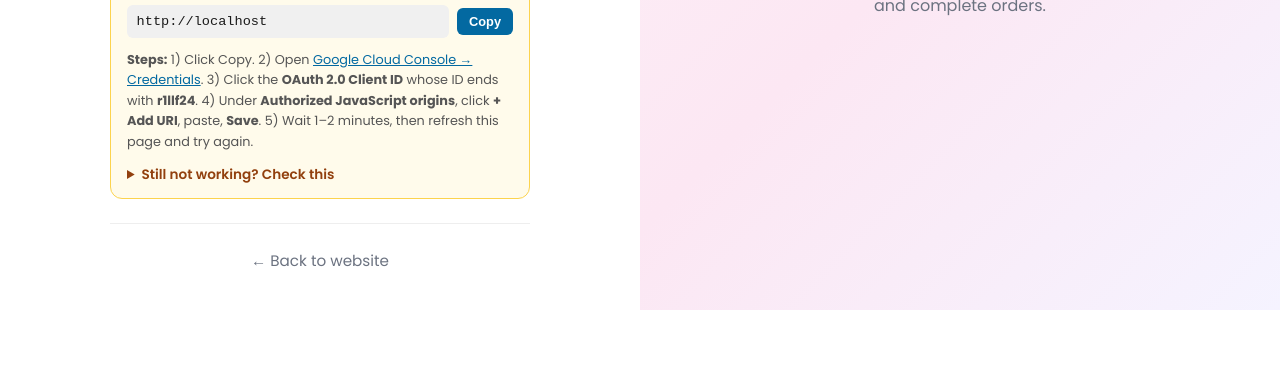
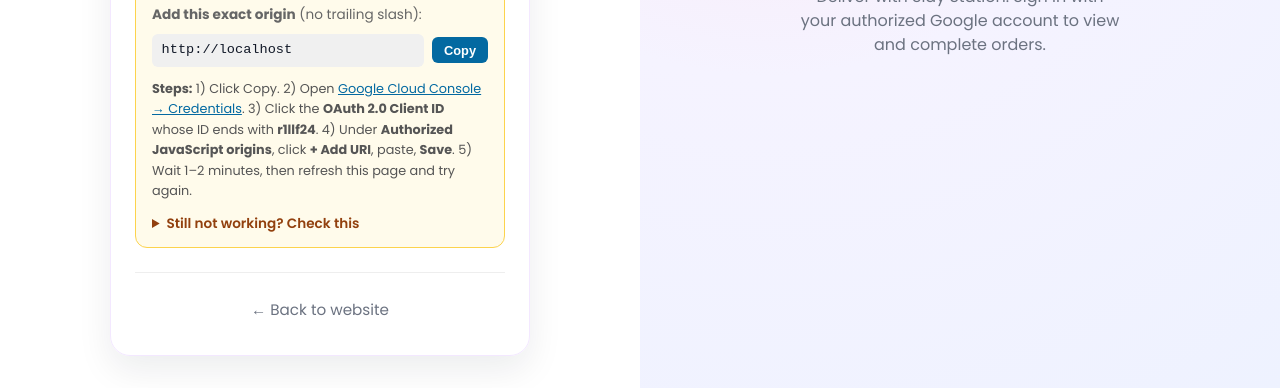
Before and after one commit to preston-254/slaystation, a plain HTML site: page rider-login.html in a window 1280 px wide. Shown: the part 490-878 px from the top of the page. Before the commit the page ends 800 px from the top, so only its background shows below. Drawn offline with nearby package versions, Linux system fonts and the light colour scheme.

Commit message:
Add files via upload

```diff
--- a/rider-login.html
+++ b/rider-login.html
@@ -14,7 +14,12 @@
     <script type="text/javascript" src="https://cdn.jsdelivr.net/npm/@emailjs/browser@4/dist/email.min.js"></script>
     <style>
         /* Rider login – Google-only, main-page style */
-        body { margin: 0; font-family: 'Poppins', sans-serif; }
+        body.page-rider-login {
+            margin: 0;
+            font-family: 'Poppins', sans-serif;
+            background: linear-gradient(135deg, #fff7fb 0%, #fdf4ff 45%, #f9fafb 100%);
+            color: #111827;
+        }
         .rider-login-wrap {
             min-height: 100vh;
             display: flex;
@@ -33,6 +38,11 @@
             width: 100%;
             max-width: 420px;
             text-align: center;
+            background: rgba(255, 255, 255, 0.94);
+            border: 1px solid #f3e8ff;
+            border-radius: 20px;
+            box-shadow: 0 14px 35px rgba(17, 24, 39, 0.08);
+            padding: 2rem 1.5rem;
         }
         .rider-login-card .rider-logo-text {
             font-size: 1.75rem;
@@ -130,7 +140,7 @@
         .rider-login-right {
             flex: 1;
             min-height: 50vh;
-            background: linear-gradient(135deg, #fdf2f8 0%, #fce7f3 50%, #f5f3ff 100%);
+            background: radial-gradient(circle at 20% 20%, #fde7f3 0%, #f5f3ff 45%, #eef2ff 100%);
             display: flex;
             align-items: center;
             justify-content: center;
@@ -153,10 +163,12 @@
         @media (max-width: 768px) {
             .rider-login-wrap { flex-direction: column; }
             .rider-login-right { min-height: 280px; }
+            .rider-login-left { padding: 1rem; }
+            .rider-login-card { padding: 1.5rem 1rem; border-radius: 16px; }
         }
     </style>
 </head>
-<body>
+<body class="page-rider-login">
     <div class="rider-login-wrap">
         <div class="rider-login-left">
             <div class="rider-login-card">
```
Also changed, not shown: styles.css.
